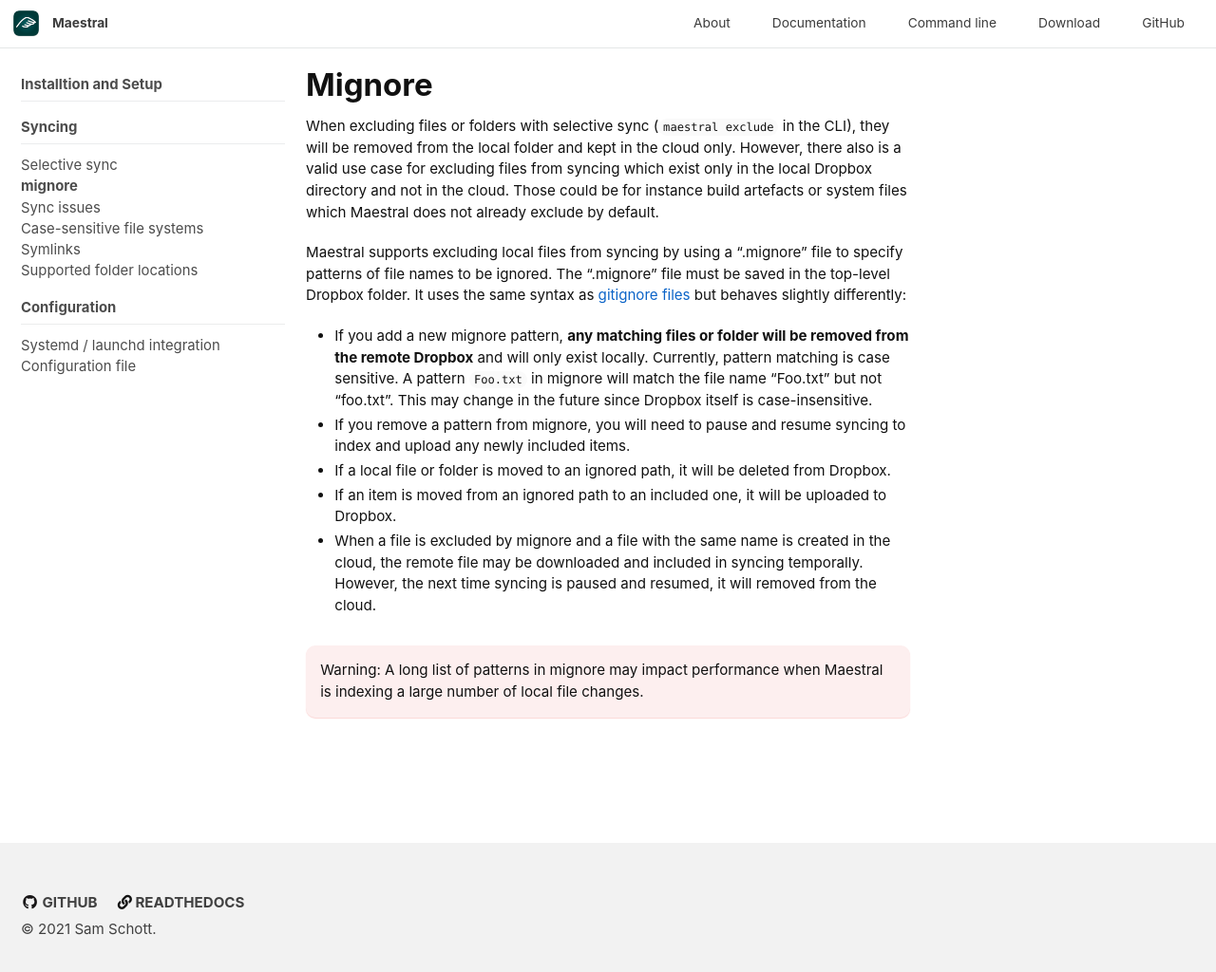
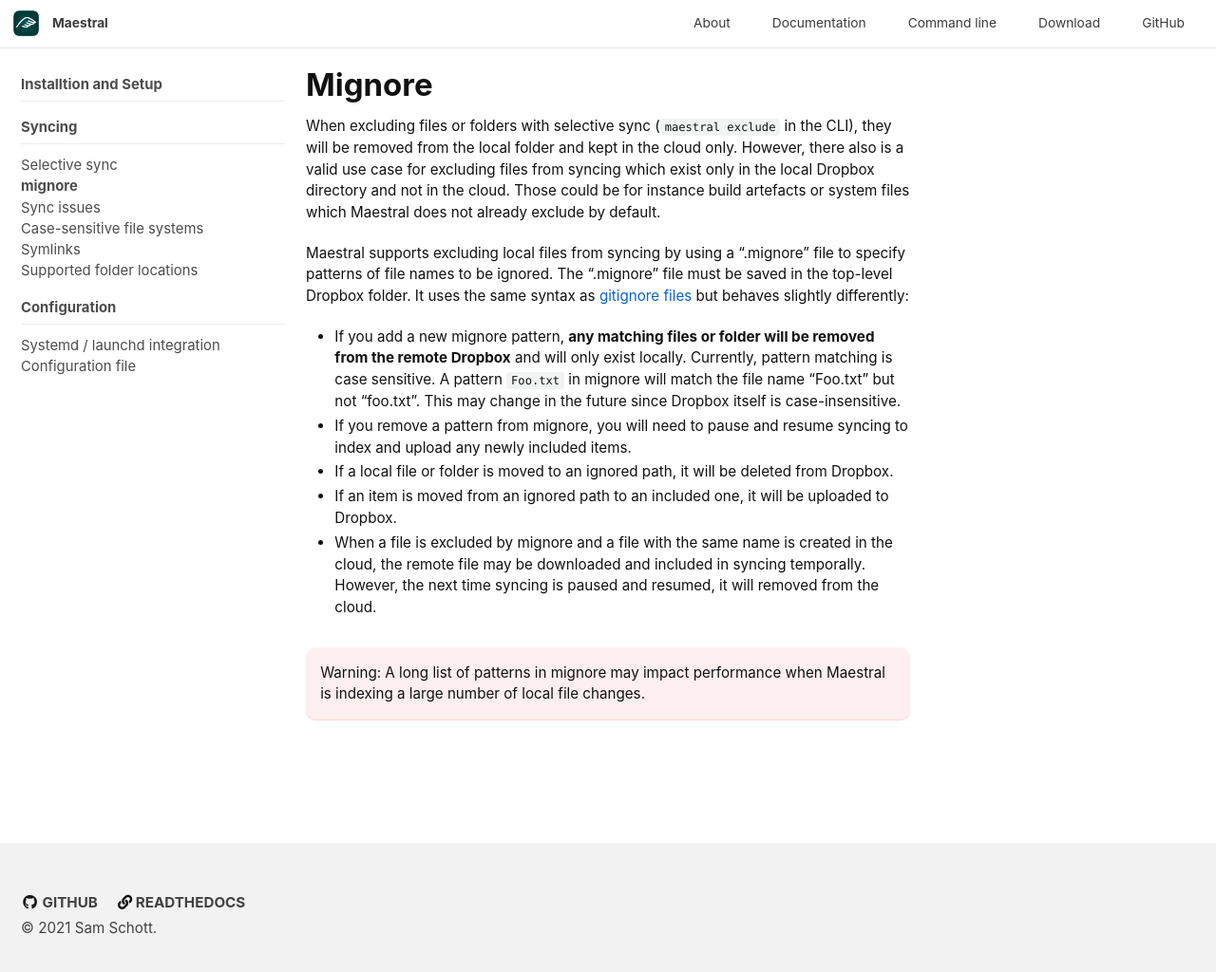
Before and after one commit to samschott/maestral, a Jekyll site: the page built from _docs/mignore.md, in a window 1280 px wide and 1034 px high. Shown: the top 1024 px of the window at 95% size. Built offline with Jekyll 4.4.1, drawn with Linux system fonts in a browser that asks for light colours; cached includes are drawn as plain includes.

Commit message:
style tweaks

```diff
--- a/_sass/minimal-mistakes/_base.scss
+++ b/_sass/minimal-mistakes/_base.scss
@@ -173,7 +173,7 @@ td > code {
   padding-bottom: 0.1rem;
   font-size: 0.8em;
   background: $code-background-color;
-  border-radius: $border-radius;
+  border-radius: 4px;
 
   &:before,
   &:after {
--- a/_sass/minimal-mistakes/_navigation.scss
+++ b/_sass/minimal-mistakes/_navigation.scss
@@ -329,7 +329,7 @@
       display: inline-block;
       padding: 0.5em 2.5em 0.5em 1em;
       color: $gray;
-      font-size: $type-size-6;
+      font-size: $type-size-8;
       font-weight: bold;
       border: 1px solid $light-gray;
       border-radius: $border-radius;
@@ -372,26 +372,13 @@
 
     /* selected*/
     input:checked + label {
-      color: white;
-      background-color: mix(white, #000, 20%);
 
       &:before,
       &:after {
-        background-color: #fff;
+        -webkit-transform: rotate(0);
+        -ms-transform: rotate(0);
+        transform: rotate(0);
       }
-    }
-
-    /* on hover show expand*/
-    label:hover:after {
-      -webkit-transform: rotate(90deg);
-      -ms-transform: rotate(90deg);
-      transform: rotate(90deg);
-    }
-
-    input:checked + label:hover:after {
-      -webkit-transform: rotate(0);
-      -ms-transform: rotate(0);
-      transform: rotate(0);
     }
 
     ul {
--- a/_sass/minimal-mistakes/_reset.scss
+++ b/_sass/minimal-mistakes/_reset.scss
@@ -8,20 +8,7 @@ html {
   /* apply a natural box layout model to all elements */
   box-sizing: border-box;
   background-color: $background-color;
-  font-size: 16px;
-
-  @include breakpoint($medium) {
-    font-size: 18px;
-  }
-
-  @include breakpoint($large) {
-    font-size: 20px;
-  }
-
-  @include breakpoint($x-large) {
-    font-size: 22px;
-  }
-
+  font-size: 22px;
   -webkit-text-size-adjust: 100%;
   -ms-text-size-adjust: 100%;
 }
--- a/_sass/minimal-mistakes/_utilities.scss
+++ b/_sass/minimal-mistakes/_utilities.scss
@@ -334,6 +334,7 @@ body:hover .visually-hidden button {
   position: relative;
   width: $navicon-width;
   height: $navicon-height;
+  border-radius: 2px;
   background: $primary-color;
   margin: auto;
   -webkit-transition: 0.3s;
@@ -346,6 +347,7 @@ body:hover .visually-hidden button {
     left: 0;
     width: $navicon-width;
     height: $navicon-height;
+    border-radius: 2px;
     background: $primary-color;
     -webkit-transition: 0.3s;
     transition: 0.3s;
--- a/_sass/minimal-mistakes/_variables.scss
+++ b/_sass/minimal-mistakes/_variables.scss
@@ -34,23 +34,23 @@ $header-font-family: $sans-serif !default;
 $caption-font-family: $serif !default;
 
 /* type scale */
-$type-size-1: 2.441em !default; // ~39.056px
-$type-size-2: 1.953em !default; // ~31.248px
-$type-size-3: 1.563em !default; // ~25.008px
+$type-size-1: 2.441em !default; // ~54px
+$type-size-2: 1.953em !default; // ~43px
+$type-size-3: 1.563em !default; // ~27.5px
 $type-size-4: 1.25em !default; // ~20px
-$type-size-5: 1em !default; // ~16px
-$type-size-6: 0.75em !default; // ~12px
-$type-size-7: 0.6875em !default; // ~11px
-$type-size-8: 0.625em !default; // ~10px
+$type-size-5: 1em !default; // ~22px
+$type-size-6: 0.75em !default; // ~16.5px
+$type-size-7: 0.69em !default; // ~15-2px
+$type-size-8: 0.625em !default; // ~13.75
 
 /* headline scale */
-$h-size-1: 1.5em !default; // ~25.008px
-$h-size-2: 1.2em !default; // ~20px
-$h-size-3: 1em !default; // ~18px
-$h-size-4: 0.9em !default; // ~17px
-$h-size-5: 0.85em !default; // ~16.5px
-$h-size-6: 0.8em !default; // ~16px
-$h-size-6: 0.8em !default; // ~16px
+$h-size-1: 1.5em !default; // ~33px
+$h-size-2: 1.2em !default; // ~26.4px
+$h-size-3: 1em !default; // ~22px
+$h-size-4: 0.9em !default; // ~20px
+$h-size-5: 0.85em !default; // ~17.8px
+$h-size-6: 0.8em !default; // ~17.6px
+$h-size-6: 0.8em !default; // ~17.6px
 
 /*
    Colors
@@ -63,7 +63,7 @@ $light-gray: mix(#fff, $gray, 50%) !default;
 $lighter-gray: mix(#fff, $gray, 80%) !default;
 
 $background-color: #fff !default;
-$code-background-color: #fafafa !default;
+$code-background-color: mix(#fff, $gray, 90%) !default;
 $code-background-color-dark: $light-gray !default;
 $header-background-color: rgba(255,255,255,0.9) !default;
 $text-color: $dark-gray !default;
@@ -167,7 +167,7 @@ $box-shadow: 0 1px 1px rgba(0, 0, 0, 0.125) !default;
 $nav-height: 2em !default;
 $nav-padding: 0.5em !default;
 $nav-toggle-height: 2rem !default;
-$navicon-width: 1.5rem !default;
-$navicon-height: 0.25rem !default;
+$navicon-width: 1.2rem !default;
+$navicon-height: 0.2rem !default;
 $global-transition: all 0.2s ease-in-out !default;
 $intro-transition: intro 0.3s both !default;
```
Also changed, not shown: assets/js/_main.js (+9 -1 lines).
